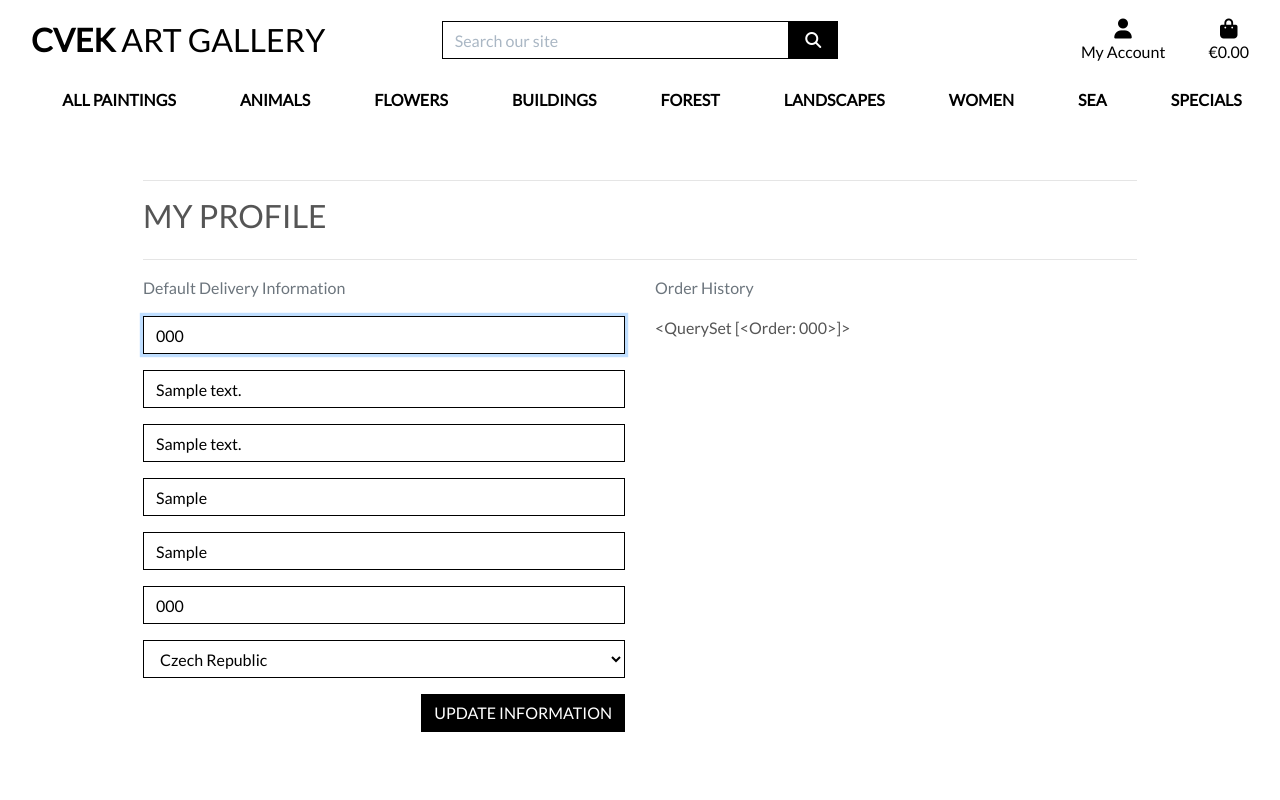
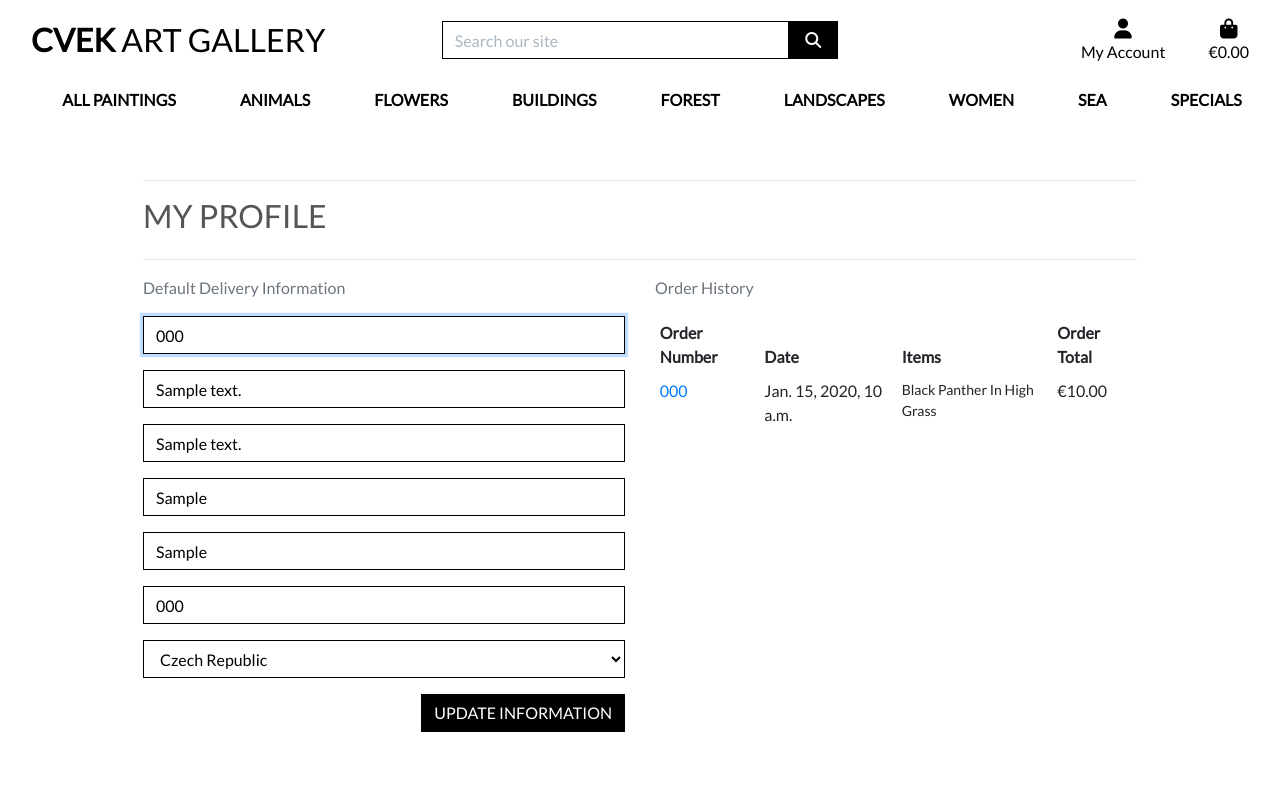
Before and after one commit to Boiann/cvek-art-gallery, a Django app: page /profile/ in a window 1280 px wide. Run offline with Django 3.2, Linux system fonts and the light colour scheme; a user stored in the database is signed in; data comes from the database, SQL or seed files in the repository; tables that the repository leaves empty hold one stand-in row (values such as "Sample post"); some libraries are stand-ins or nearby versions.

Commit message:
Add order history and updated checkout views

```diff
--- a/checkout/admin.py
+++ b/checkout/admin.py
@@ -15,7 +15,7 @@ class OrderAdmin(admin.ModelAdmin):
         'original_cart', 'stripe_pid')
 
     fields = (
-        'order_number', 'date', 'full_name', 'email',
+        'order_number', 'user_profile', 'date', 'full_name', 'email',
         'phone_number', 'country', 'postcode', 'town_or_city',
         'street_address1', 'street_address2', 'county', 'delivery_cost', 'order_total', 'grand_total',
         'discount_applied', 'original_cart', 'stripe_pid')
--- a/profiles/static/profiles/css/profile.css
+++ b/profiles/static/profiles/css/profile.css
@@ -14,3 +14,8 @@
 #id_default_country option:first-child {
     color: #aab7c4;
 }
+
+.order-history {
+    max-height: 416px; /* height of profile form + submit button */
+    overflow-y: auto;
+}
--- a/profiles/templates/profiles/profile.html
+++ b/profiles/templates/profiles/profile.html
@@ -34,7 +34,40 @@
         </div>
         <div class="col-12 col-lg-6">
             <p class="text-muted">Order History</p>
-                {{ orders }}
+            <div class="order-history table-responsive">
+                <table class="table table-sm table-borderless">
+                    <thead>
+                        <tr>
+                            <th>Order Number</th>
+                            <th>Date</th>
+                            <th>Items</th>
+                            <th>Order Total</th>
+                        </tr>
+                    </thead>
+                    <tbody>
+                        {% for order in orders %}
+                        <tr>
+                            <td>
+                                <a href="{% url 'order_history' order.order_number %}" title="{{ order.order_number }}">
+                                    {{ order.order_number|truncatechars:6 }}
+                                </a>
+                            </td>
+                            <td>{{ order.date }}</td>
+                            <td>
+                                <ul class="list-unstyled">
+                                    {% for item in order.lineitems.all %}
+                                    <li class="small">
+                                        {{ item.painting.name }}
+                                    </li>
+                                    {% endfor %}
+                                </ul>
+                            </td>
+                            <td>€{{ order.grand_total }}</td>
+                        </tr>
+                        {% endfor %}
+                    </tbody>
+                </table>
+            </div>
         </div>
     </div>
     {% endblock %}
--- a/profiles/urls.py
+++ b/profiles/urls.py
@@ -2,5 +2,6 @@ from django.urls import path
 from . import views
 
 urlpatterns = [
-    path('', views.profile, name='profile')
+    path('', views.profile, name='profile'),
+    path('order_history/<order_number>', views.order_history, name='order_history'),
 ]
--- a/profiles/views.py
+++ b/profiles/views.py
@@ -3,6 +3,8 @@ from django.contrib import messages
 
 from .models import UserProfile
 from .forms import UserProfileForm
+
+from checkout.models import Order
 
 
 def profile(request):
@@ -26,3 +28,20 @@ def profile(request):
     }
 
     return render(request, template, context)
+
+
+def order_history(request, order_number):
+    order = get_object_or_404(Order, order_number=order_number)
+
+    messages.info(request, (
+        f'This is a past confirmation for order number {order_number}. '
+        'A confirmation email was sent on the order date.'
+    ))
+
+    template = 'checkout/checkout_success.html'
+    context = {
+        'order': order,
+        'from_profile': True,
+    }
+
+    return render(request, template, context)
```
Also changed, not shown: checkout/templates/checkout/checkout_success.html (+16 -7 lines), checkout/views.py (+45 -3 lines). Lines whose indentation alone changed are shown as unchanged.
